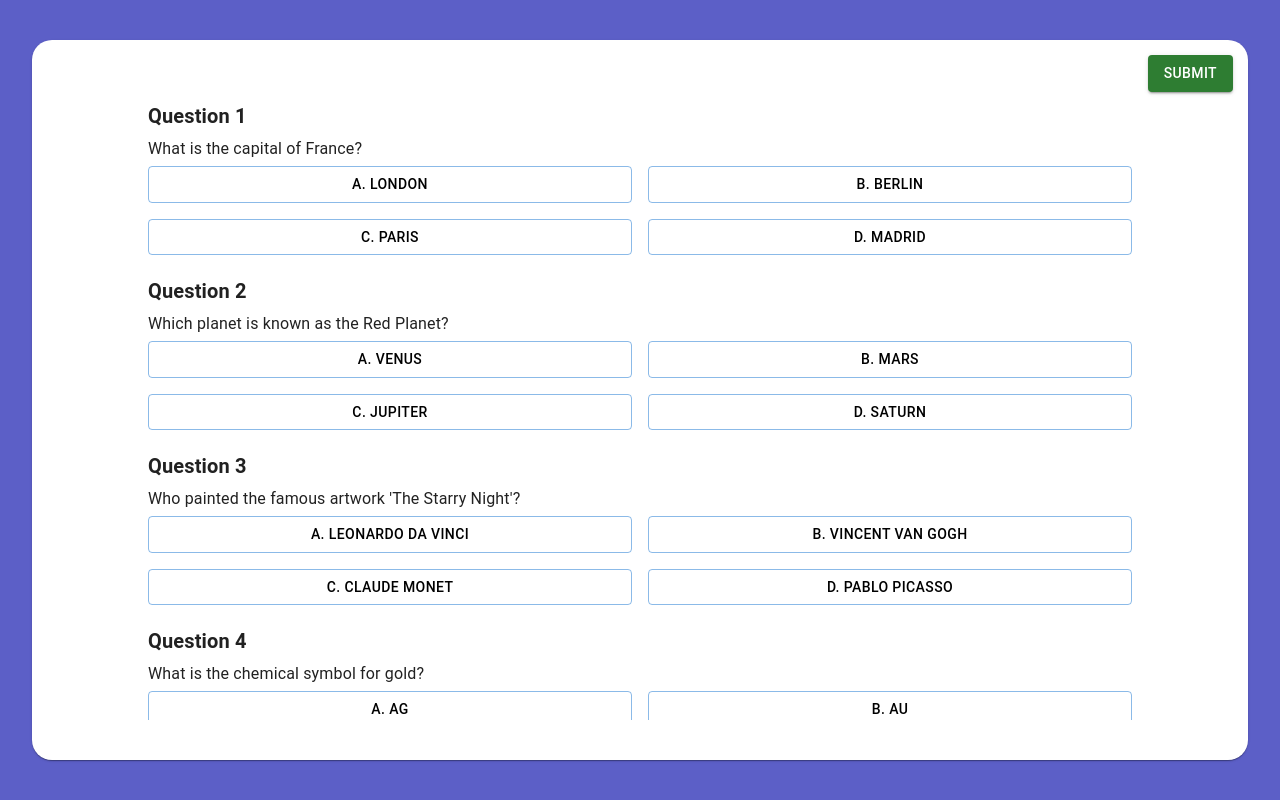
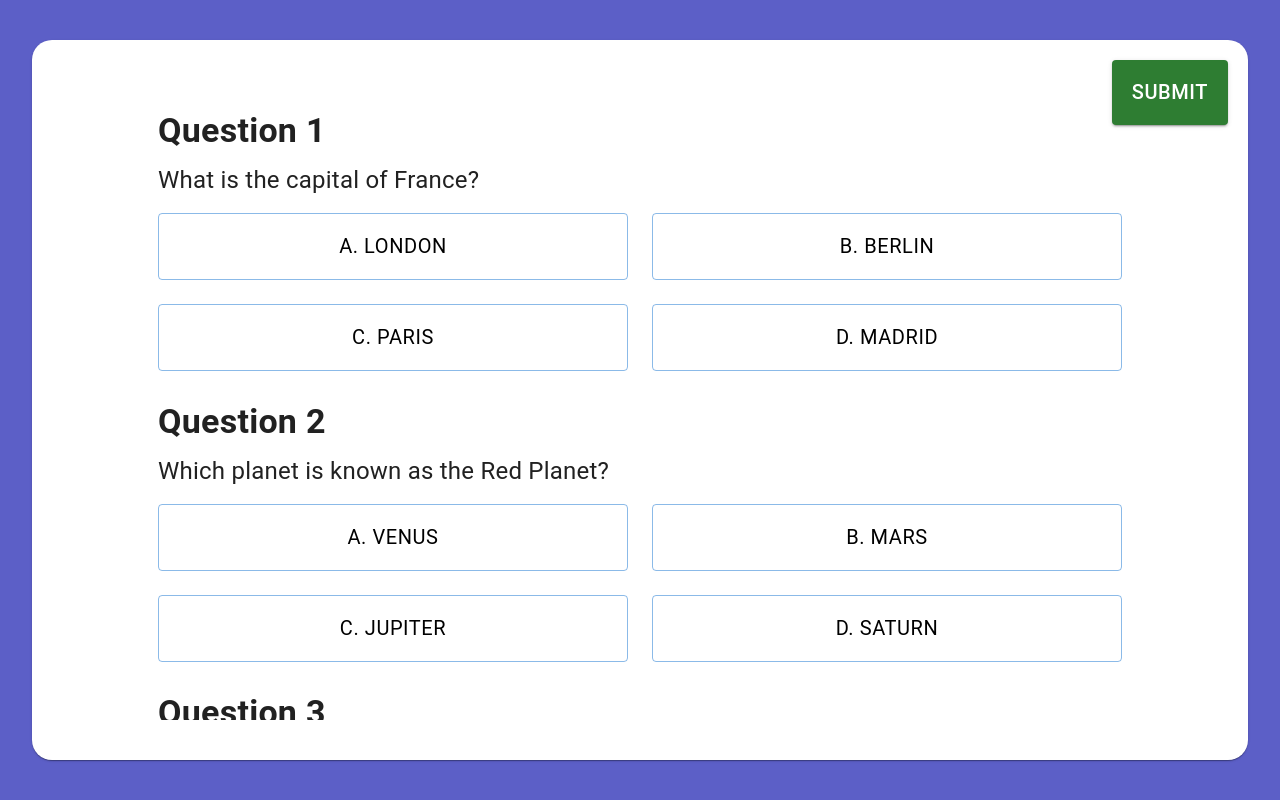
Before and after one commit to UtkJaiswal/firstbench-ai-react, a React (Create React App) app: page /questions in a window 1280 px wide. Built offline with nearby package versions, Linux system fonts and the light colour scheme.

Commit message:
fonts changed

```diff
--- a/src/components/QuestionComponent.tsx
+++ b/src/components/QuestionComponent.tsx
@@ -167,55 +167,55 @@ const QuestionComponent: React.FC = () => {
       const selectedAnswer = selectedAnswers[index];
       const correctAnswer = questions[index].correctAnswer;
 
+      // Using pure black for dark text color on colored backgrounds
+      const darkTextColor = '#000000';
+
       if (mode === "Practice Test") {
         if (selectedAnswer) {
           // Show immediate feedback in Practice Test mode once an answer is selected
           if (answer === correctAnswer) {
-          return { backgroundColor: 'green', color: 'white' };
+            return { backgroundColor: 'green', color: darkTextColor, fontWeight: 'bold' };
           }
           if (answer === selectedAnswer && answer !== correctAnswer) {
-          return { backgroundColor: 'red', color: 'white' };
+            return { backgroundColor: 'red', color: darkTextColor, fontWeight: 'bold' };
           }
         }
       } else if (!submitted) {
         // For other modes, only highlight the selected answer in blue before submission
         if (answer === selectedAnswer) {
-        return { backgroundColor: 'blue', color: 'white' };
+          return { backgroundColor: 'blue', color: 'white', fontWeight: 'bold' };
         }
       } if(submitted) {
         // After submission, show correct and incorrect answers
         if (answer === correctAnswer) {
-        return { backgroundColor: 'green', color: 'white' };
+          return { backgroundColor: 'green', color: darkTextColor, fontWeight: 'bold' };
         }
         if (answer === selectedAnswer && answer !== correctAnswer) {
-        return { backgroundColor: 'red', color: 'white' };
+          return { backgroundColor: 'red', color: darkTextColor, fontWeight: 'bold' };
         }
         // Highlight the correct answer if it was not selected at all
         if (selectedAnswer === null && answer === correctAnswer) {
-        return { backgroundColor: 'green', color: 'white' };
+          return { backgroundColor: 'green', color: darkTextColor, fontWeight: 'bold' };
         }
       }
 
-    return { backgroundColor: 'transparent', color: 'black' };
+      return { backgroundColor: 'transparent', color: darkTextColor, fontWeight: 'normal' };
     };
-
-
-
 
     const renderQuestion = (question: Question, index: number) => {
       return (
-      <Box key={question.id} sx={{ marginBottom: '20px' }}>
-        <Typography variant="h6" sx={{ fontWeight: 'bold', marginBottom: '5px' }}>
+        <Box key={question.id} sx={{ marginBottom: '30px' }}>
+          <Typography variant="h4" sx={{ fontWeight: 'bold', marginBottom: '10px' }}>
             Question {question.id}
           </Typography>
-        <Typography sx={{ marginBottom: '5px' }}>{question.text}</Typography>
+          <Typography sx={{ fontSize: '1.5rem', marginBottom: '15px' }}>{question.text}</Typography>
 
-        <Grid container spacing={2}>
+          <Grid container spacing={3}>
             {question.options.map((answer) => (
               <Grid item xs={6} key={answer}>
                 <Button
                   variant="outlined"
-                sx={getOptionStyle(answer, index)}
+                  sx={{ ...getOptionStyle(answer, index), fontSize: '1.25rem', padding: '15px 20px' }}
                   onClick={() => handleAnswerClick(answer, index)}
                   fullWidth
                   disabled={submitted || (mode === "Practice Test" && selectedAnswers[index] !== null)}
@@ -231,12 +231,12 @@ const QuestionComponent: React.FC = () => {
 
     return (
       <Box sx={{ display: 'flex', justifyContent: 'center', alignItems: 'center', height: '100vh', backgroundColor: '#5C5FC7', padding: '20px' }}>
-      <Card sx={{ width: "95vw", height: { xs: '80vh', sm: '60vh', md: '90vh' }, padding: '20px', backgroundColor: '#fff', borderRadius: '20px', position: 'relative', display: "flex", flexDirection: "column", justifyContent: "center", alignItems: "center" }}>
+        <Card sx={{ width: "95vw", height: { xs: '80vh', sm: '60vh', md: '90vh' }, padding: '30px', backgroundColor: '#fff', borderRadius: '20px', position: 'relative', display: "flex", flexDirection: "column", justifyContent: "center", alignItems: "center" }}>
           {!submitted && (
             <Button
               variant="contained"
               color="success"
-            sx={{ position: 'absolute', top: '15px', right: '15px' }}
+              sx={{ position: 'absolute', top: '20px', right: '20px', fontSize: '1.25rem', padding: '15px 20px' }}
               onClick={handleConfirmSubmit}
             >
               Submit
@@ -245,32 +245,32 @@ const QuestionComponent: React.FC = () => {
 
           {!submitted && mode === "Practice Test" && (
             <Box sx={{ height: "80vh", width: "80vw", display: 'flex', justifyContent: 'space-between', alignItems: 'center' }}>
-            <Button variant="contained" color="primary" onClick={handlePrev} disabled={currentQuestion === 1}>
+              <Button variant="contained" color="primary" onClick={handlePrev} disabled={currentQuestion === 1} sx={{ fontSize: '1.25rem', padding: '15px 20px' }}>
                 <ArrowBackIcon />
               </Button>
 
               {renderQuestion(questions[currentQuestion - 1], currentQuestion - 1)}
 
-            <Button variant="contained" color="primary" onClick={handleNext} disabled={currentQuestion === questions.length}>
+              <Button variant="contained" color="primary" onClick={handleNext} disabled={currentQuestion === questions.length} sx={{ fontSize: '1.25rem', padding: '15px 20px' }}>
                 <ArrowForwardIcon />
               </Button>
             </Box>
           )}
 
           {(!submitted && mode !== "Practice Test") || submitted ? (
-          <Box sx={{ height: "80vh", width: "80vw", overflowY: 'scroll', padding: '20px' }}>
+            <Box sx={{ height: "80vh", width: "80vw", overflowY: 'scroll', padding: '30px' }}>
               {questions.map((question, index) => renderQuestion(question, index))}
             </Box>
           ) : null}
 
           <Dialog open={isSubmitDialogOpen} onClose={handleCloseDialog}>
-          <DialogTitle>Are you sure you want to submit?</DialogTitle>
-          <Typography>Your current score is {score} out of {questions.length}</Typography>
+            <DialogTitle sx={{ fontSize: '1.5rem' }}>Are you sure you want to submit?</DialogTitle>
+            <Typography sx={{ padding: '20px', fontSize: '1.25rem' }}>Your current score is {score} out of {questions.length}</Typography>
             <DialogActions>
-            <Button onClick={handleCloseDialog} color="primary">
+              <Button onClick={handleCloseDialog} color="primary" sx={{ fontSize: '1.25rem', padding: '15px 20px' }}>
                 Cancel
               </Button>
-            <Button onClick={handleConfirmSubmit} color="secondary">
+              <Button onClick={handleConfirmSubmit} color="secondary" sx={{ fontSize: '1.25rem', padding: '15px 20px' }}>
                 Submit
               </Button>
             </DialogActions>
```
Lines whose indentation alone changed are shown as unchanged.
